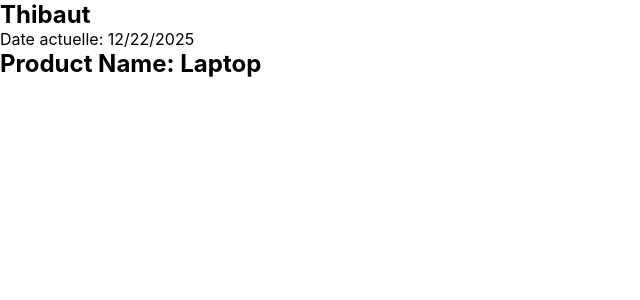
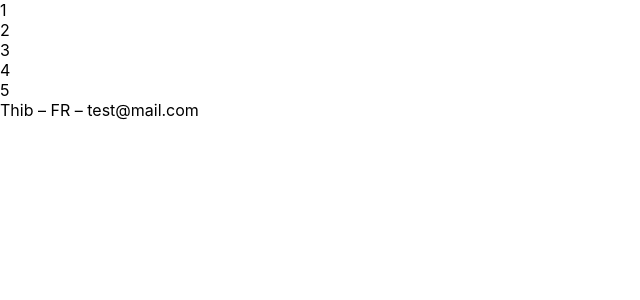
Before and after one commit to ThibautRingdev/react-demos-with-vite, a React (Vite) app: page / in a window 1280 px wide. Shown: the top 300 px of the page, without its empty margins (0-640 px from the left). Built offline with nearby package versions, Linux system fonts and the light colour scheme.

Commit message:
Add examples of list rendering with map and organize components into subfolders

```diff
--- a/src/App.jsx
+++ b/src/App.jsx
@@ -1,17 +1,32 @@
-import Greeting from "./components/Greeting"
-import ProductInfo from "./components/ProductInfo"
+const App = () => {
+  const numbers = [1, 2, 3, 4, 5];
 
-const App = () => {
+  const usersInfo = [
+    {
+      id: 1,
+      username: "Thib",
+      email: "test@mail.com",
+      localisation: "FR",
+    },
+  ];
+
   return (
-    <section>
-      <div>
-        <Greeting/>
-      </div>
-      <div>
-        <ProductInfo/>
-      </div>
-    </section>
-  )
-}
+    <main>
+      <ul>
+        {numbers.map((number) => (
+          <li key={number}>{number}</li>
+        ))}
+      </ul>
+
+      <ul>
+        {usersInfo.map((user) => (
+          <li key={user.id}>
+            {user.username} – {user.localisation} – {user.email}
+          </li>
+        ))}
+      </ul>
+    </main>
+  );
+};
 
 export default App;
```
Also changed, not shown: src/components/basics/Greeting.jsx (renamed from src/components/Greeting.jsx), src/components/basics/JSXRules.jsx (renamed from src/components/JSXRules.jsx), src/components/basics/ProductInfo.jsx (renamed from src/components/ProductInfo.jsx), src/components/basics/WelcomeMessage.jsx (renamed from src/components/WelcomeMessage.jsx), src/components/layout/Footer.jsx (renamed from src/components/Footer.jsx), src/components/layout/Header.jsx (renamed from src/components/Header.jsx), src/components/layout/MainContent.jsx (renamed from src/components/MainContent.jsx).
